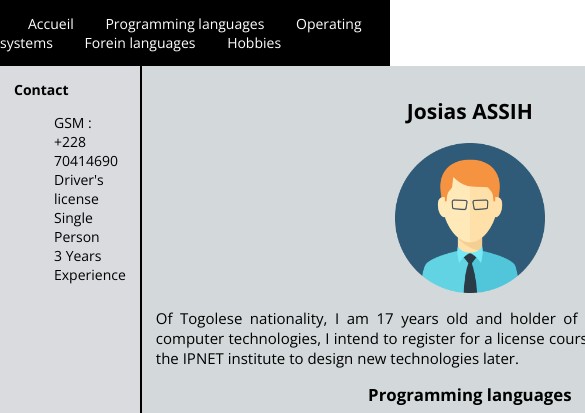
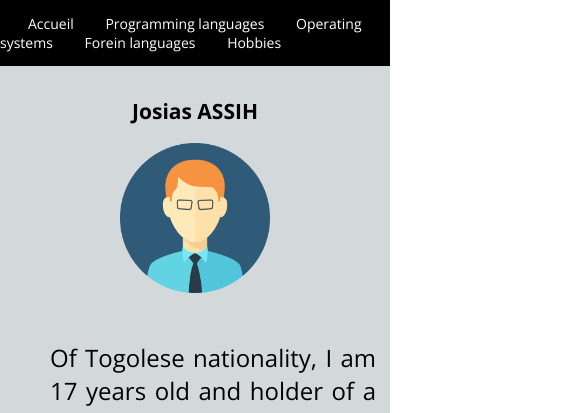
Before and after one commit to alienpya05/CV_html_css.github.io, a plain HTML site: page index.html in a window 390 px wide. Shown: the top 413 px of the page, 585 px wide, since content can reach past the window. Drawn offline with nearby package versions, Linux system fonts and the light colour scheme.

Commit message:
modification de la screen et ajout de proprieté css

```diff
--- a/styles.css
+++ b/styles.css
@@ -114,16 +114,19 @@ h3{
 a{
     text-decoration: none;
 }
-@media screen and (min-width:480px) {
+@media screen and (max-width:480px) {
     .tech{
         flex-direction: column;
     }
     p{
       font-size: x-large;
+      padding-left: 1.5em;
+      padding-right: 1.5;
+      padding-top: 1em;
 
     }
     .bodycontent{
-        flex-direction: column;
+        flex-direction: column-reverse;
     }
     .coding img{
         width: 300px;
```
